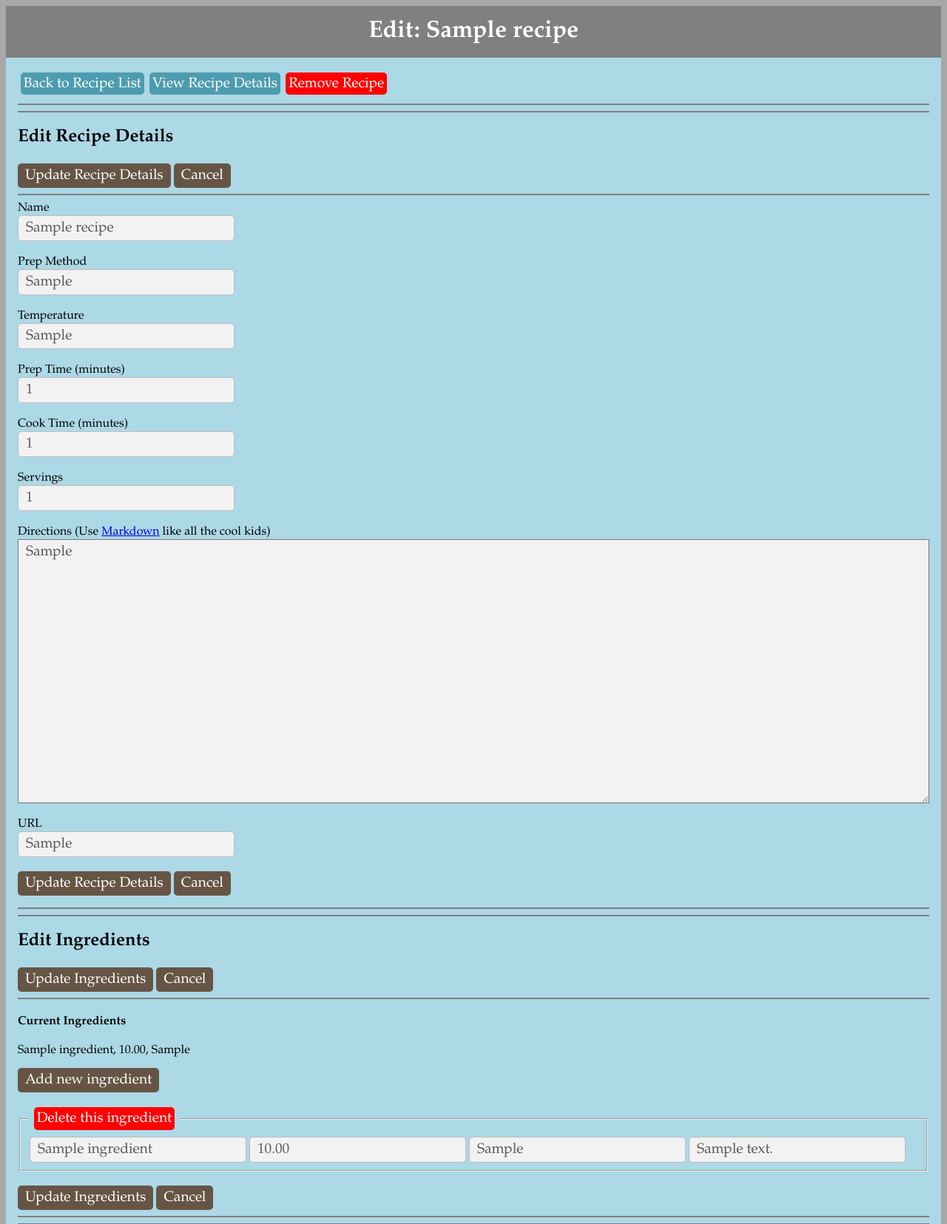
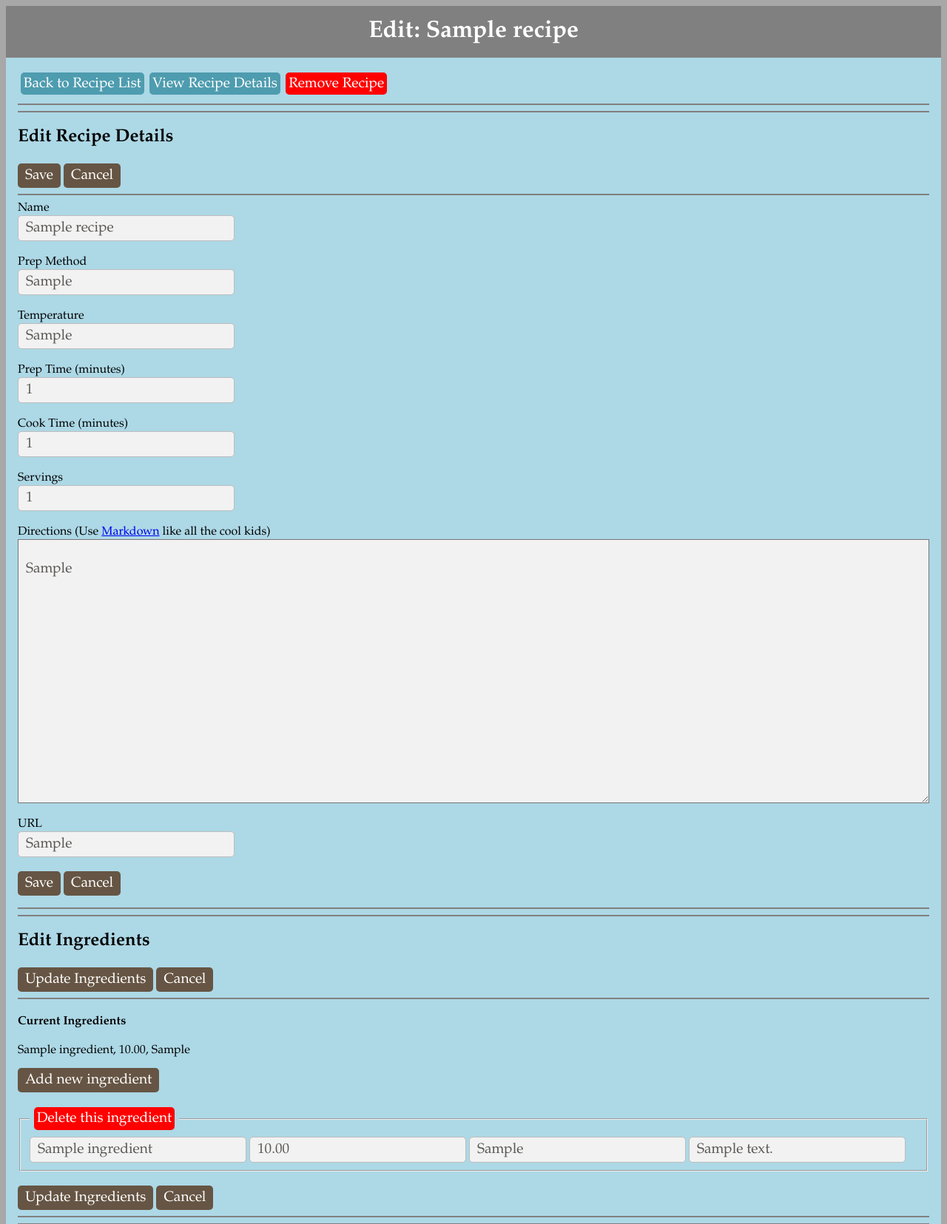
Before and after one commit to modle/eatables, a Django app: page /menu/1/editrecipe in a window 1280 px wide. Shown: the top 1655 px of the page at 74% size. Run offline with Django 3.2, Linux system fonts and the light colour scheme; tables that the repository leaves empty hold one stand-in row (values such as "Sample post"); some libraries are stand-ins or nearby versions.

Commit message:
cleaned up recipe details: directions and ingredients list

```diff
--- a/menu/templates/menu/editrecipe.html
+++ b/menu/templates/menu/editrecipe.html
@@ -16,7 +16,7 @@
     <h2>Edit Recipe Details</h2>
 
     <form action="{% url 'menu:updaterecipe' recipe.id %}" method="post">
-    <input type=submit value="Update Recipe Details" id="submit"/>
+    <input type=submit value="Save" id="submit"/>
     <a class="button" href="{% url 'menu:recipedetails' recipe.id %}">Cancel</a>
     <hr noshade>
 {% csrf_token %}
@@ -26,9 +26,9 @@
         Prep Time (minutes)<br><input type=text name="prep" value="{{ recipe.prepTime }}" id="text"><br><br>
         Cook Time (minutes)<br><input type=text name="cook" value="{{ recipe.cookTime }}" id="text"><br><br>
         Servings<br><input type=text name="serves" value="{{ recipe.servings }}" id="text"><br><br>
-        Directions (Use <a target="blank" href="https://en.wikipedia.org/wiki/Markdown#Example">Markdown</a> like all the cool kids)<br><textarea name="directions" ROWS=15 COLS=35>{{ recipe.directions }}</textarea><br><br>
+        Directions (Use <a target="blank" href="https://en.wikipedia.org/wiki/Markdown#Example">Markdown</a> like all the cool kids)<br><textarea name="directions" ROWS=15 COLS=35>&#10;&#13;{{ recipe.directions }}</textarea><br><br>
         URL<br><input type=text name="source" value="{{ recipe.source }}" id="text"><br><br>
-        <input type=submit value="Update Recipe Details" id="submit"/>
+        <input type=submit value="Save" id="submit"/>
         <a class="button" href="{% url 'menu:recipedetails' recipe.id %}">Cancel</a>
     </form>
     <hr noshade><hr noshade>
--- a/menu/templates/menu/recipedetails.html
+++ b/menu/templates/menu/recipedetails.html
@@ -20,12 +20,12 @@
     <form action="{% url 'menu:addtoshoppinglist' recipe.id %}" method="post">
     {% csrf_token %}
         {% for i in recipe.ingredient_set.all %}
-            <div>
+            <div class="ingredientList">
+                <input type="checkbox" value={{i.amount}} id={{i.id}} name={{i.id}}>
                 {{i.amount|showinteger}}{{ i.amount|showfraction }} {{ i.unit }}
                 {{ i.name }}{% if i.comment %}, {{ i.comment }}{% endif %}
             </div>
-            <div class="ingredientList"><input type="checkbox" value={{i.amount}} id={{i.id}} name={{i.id}}><label for={{i.id}}></label></div>
-           <hr noshade>
+            <hr noshade>
         {% endfor %}
         <br><br>
         <input type=submit value="Update Shopping List" id="submit">
--- a/menu/templates/menu/uploadrecipe.html
+++ b/menu/templates/menu/uploadrecipe.html
@@ -1,7 +1,6 @@
 {% load staticfiles %}
 {% load menu_extras %}
 {% include "menu/stylesheets.html" %}
-<!--<link href="http://netdna.bootstrapcdn.com/twitter-bootstrap/2.3.2/css/bootstrap-combined.min.css" rel="stylesheet"/>-->
 
 <html>
 	<head>
@@ -22,7 +21,7 @@
 				{% csrf_token %}
 
 				<p>csv file only</p>
-				<p>Format:  name,prepMethod,temperature,directions,url,servings(integer),prepTime(integer),cookTime(integer)</p>
+				<p>Format:<br><b>(no header row)</b><br>name, prepMethod, temperature, directions, url, servings(integer), prepTime(minutes, integer), cookTime(minutes, integer)</p>
 
 				<p>{{ form.non_field_errors }}</p>
 				<p>{{ form.docfile.label_tag }}
@@ -41,7 +40,7 @@
 				{% csrf_token %}
 
 				<p>csv file only</p>
-				<p>Format:  recipe name,ingredient name,amount,units,comment</p>
+				<p>Format:<br><b>(no header row)</b><br>recipe name, ingredient name, amount, units, comment</p>
 
 				<p>{{ form.non_field_errors }}</p>
 				<p>{{ form.docfile.label_tag }}
--- a/menu/views.py
+++ b/menu/views.py
@@ -5,7 +5,6 @@ from django.views import generic
 from fractions import Fraction
 from django.template import RequestContext
 import csv
-import os
 from datetime import datetime
 from django.forms.models import modelformset_factory
 import logging
@@ -110,7 +109,7 @@ def retiredrecipes(request):
 
 
 def addrecipe(request):
-    r = Recipe(name="Update Me_" + str(datetime.now()))
+    r = Recipe(name="_Update Me_" + str(datetime.now()))
     r.save()
     return HttpResponseRedirect(reverse('menu:editrecipe', args=(r.id,)))
 
@@ -185,7 +184,7 @@ def addingredient(request, recipeId):
     r = Recipe.objects.get(pk=recipeId)
 
     now = str(datetime.now().strftime('%Y-%m-%d %H:%M:%S:%f'))
-    r.ingredient_set.create(name="Update Me_" + now, amount="0.0", unit="unit")
+    r.ingredient_set.create(name="_Update Me_" + now, amount="0.0", unit="unit")
     return HttpResponseRedirect(reverse('menu:editrecipe', args=(recipeId,)) + '#ingredients')
 
 
```
Also changed, not shown: eatables/settings.py (+16 -16 lines), 4 other files.
